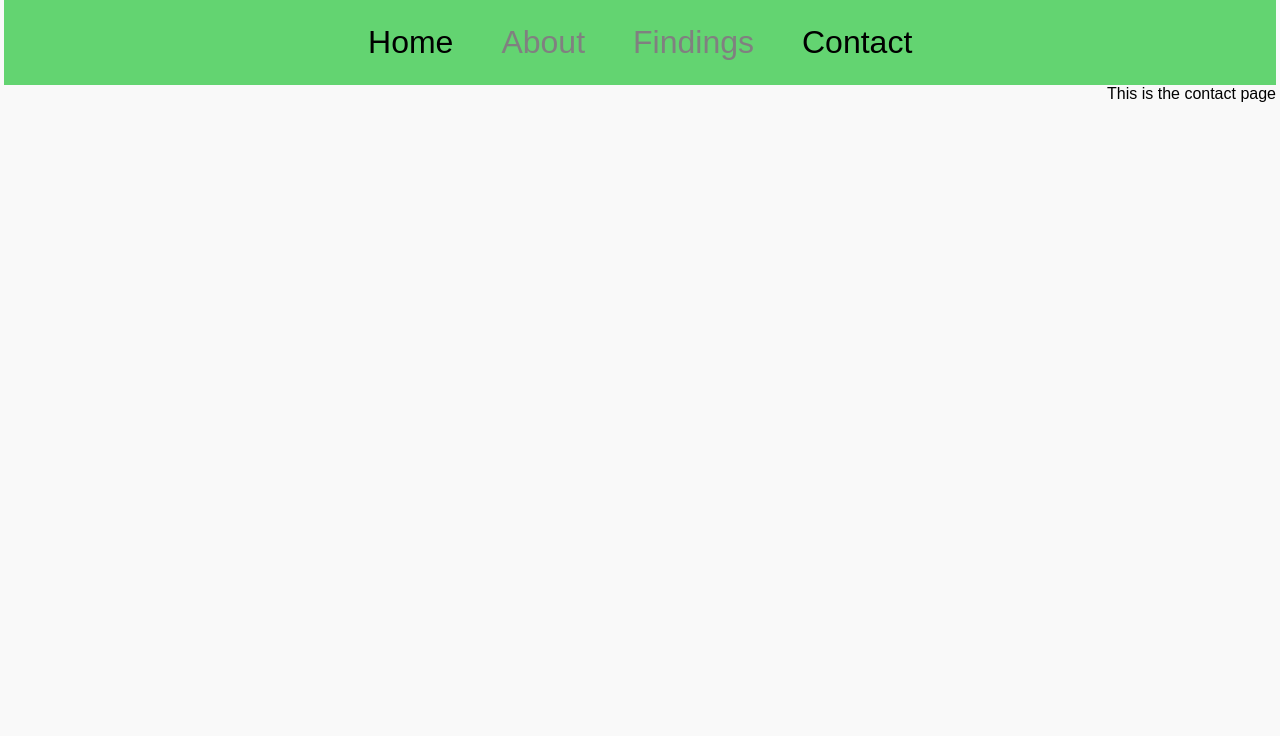
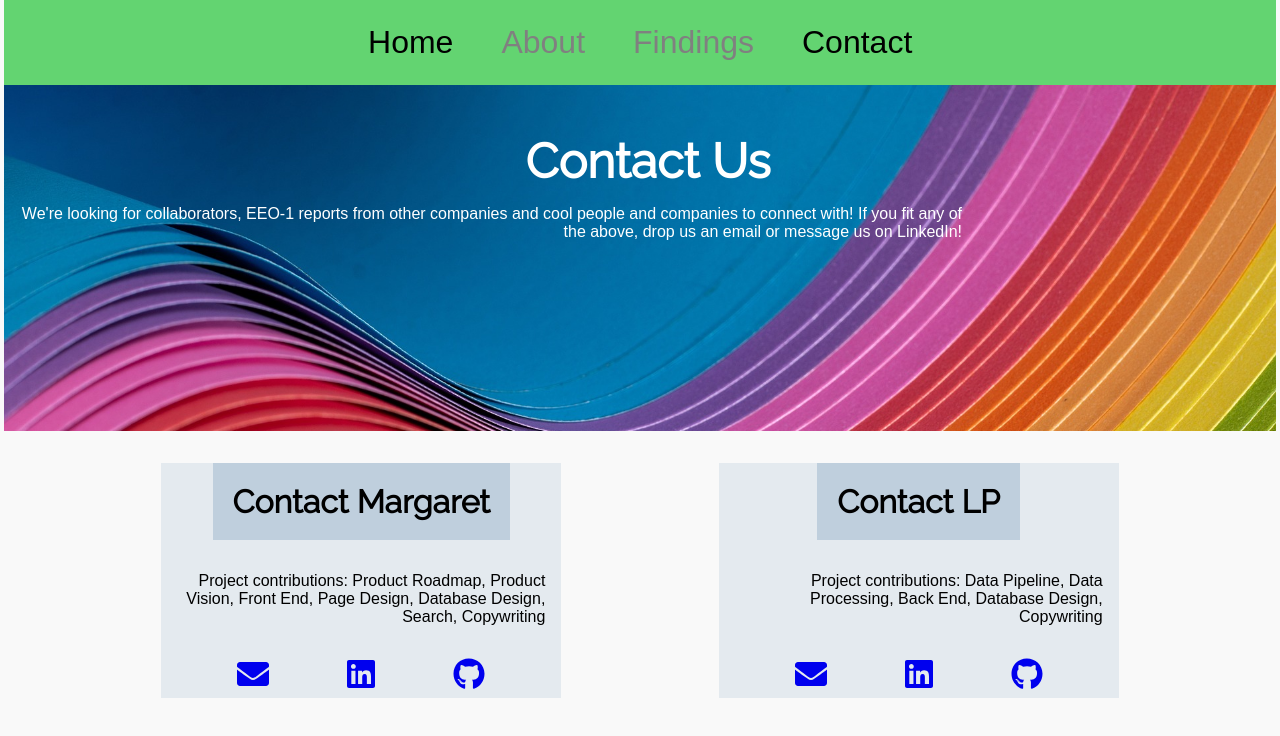
Before and after one commit to azbluem/eeo1-report-frontend, a React (Create React App) app in the folder eeo1-frontend/: page /eeo1-report-frontend/contact in a window 1280 px wide. Shown: the top 736 px of the page. Built offline with nearby package versions, Linux system fonts and the light colour scheme; a web font is replaced by a local one; what chartjs-plugin-datalabels would draw is missing.

Commit message:
add findings page add css add basic caption notes

```diff
--- a/eeo1-frontend/src/App.css
+++ b/eeo1-frontend/src/App.css
@@ -194,6 +194,7 @@ h1, h2, h3, h4, h5 {
 @media screen and (max-width: 1280px) {
   .caption {
     min-width: 55%;
+    max-width: 80%;
     justify-self: center;
     align-self: center;
   }
@@ -269,7 +270,7 @@ table {
   .profile img {
     max-width: 50%;
     height: auto;
-    align-self: center;
+    align-self: flex-start;
     justify-self: center;
   }
 
@@ -297,3 +298,77 @@ table {
   padding: 1rem 1rem 1rem 1rem;
   background-color:rgba(40,100,150, 0.05);
 }
+
+/* Findings */
+.finding-section {
+  margin: 1rem auto 1rem auto;
+  padding: 1rem 1rem 1rem 1rem;
+  background-color:rgba(40,100,150, 0.05);
+  text-align: left;
+
+}
+
+@media screen and (min-width: 720px) {
+  .finding-section {
+    max-width: 65%;
+  }
+}
+
+@media screen and (max-width: 720px) {
+  .finding-section {
+    max-width: 95%;
+  }
+}
+
+
+/* Contact Page */
+.contact-container {
+  display: flex
+}
+
+@media screen and (min-width:1024px) {
+  .contact-container{
+  flex-direction: row;
+  max-width: 1280px;
+  margin: auto;
+  justify-content: space-evenly;
+  }
+}
+
+@media screen and (max-width:1024px) {
+  .contact-container{
+  flex-direction: column
+  }
+}
+
+.contact {
+  max-width: 400px;
+  margin: 2rem auto 2rem auto;
+  background-color: rgba(40,100,150, 0.1);
+}
+
+.contact :hover {
+  border-radius: 25%;
+}
+
+.contact-header {
+  font-size: 2em;
+  background-color: rgba(40,100,150, 0.2);
+  padding: 5%;
+}
+
+.contact-body {
+  margin: 2rem 1rem 2rem 1rem;
+}
+
+.contact-body :hover {
+  border-radius: 25%;
+}
+
+.contact-icons{
+  display: flex;
+  flex-direction: row;
+  font-size: 2em;
+  text-align: center;
+  justify-content: space-evenly;
+}
--- a/eeo1-frontend/src/components/about/FAQDict.js
+++ b/eeo1-frontend/src/components/about/FAQDict.js
@@ -26,7 +26,7 @@ const Jobs = () => {
     return (
         <section>
             <p>The US Equal Employment Opportunity Comission has a
-            <a href='https://www.eeoc.gov/sites/default/files/migrated_files/employers/eeo1/jobclassguide.pdf'>42 paged book on this.</a>
+            <a href='https://www.eeoc.gov/sites/default/files/migrated_files/employers/eeo1/jobclassguide.pdf'> 42 paged book on this. </a>
             It's a highly recommended read if you're looking for a specific job title.
             This document is from the early 2000s.</p>
             <p>The short answer for a explaination of each role can be found below:</p>
--- a/eeo1-frontend/src/components/advancedComponents/AdvancedGraph.js
+++ b/eeo1-frontend/src/components/advancedComponents/AdvancedGraph.js
@@ -2,7 +2,7 @@ import { Chart } from "react-chartjs-2";
 import ChartDataLabels from 'chartjs-plugin-datalabels';
 import PropTypes from 'prop-types'
 
-const AdvancedGraph = ({ chartData,type='job'}) => {
+const AdvancedGraph = ({ chartData}) => {
   return (
     <div className="chart-container">
       <Chart
--- a/eeo1-frontend/src/components/home/Caption.js
+++ b/eeo1-frontend/src/components/home/Caption.js
@@ -1,8 +1,16 @@
 import PropTypes from 'prop-types'
 
-const Caption = ({data,params}) => {
+const Caption = ({data,params, companyNotes}) => {
     const totalGain = data.map((values)=>values).reduce((a, b) => a + b, 0)
+    const SideNote = () => {
+    if (params.company in companyNotes) {
+        return companyNotes[params.company]
+    } else {
+        return <></>
+    }
+}
     return <div><p>In {params.year}, {params.company}, had {totalGain} employees.</p>
+    <SideNote/>
     <br/>
     <p>Hover over the chart to see the breakdown!</p>
     <p>Try advanced mode to see further breakdown and granularity. </p>
@@ -17,6 +25,7 @@ Caption.propTypes = {
         year:PropTypes.number.isRequired,
         sortBy:PropTypes.oneOfType([PropTypes.string,PropTypes.number]).isRequired
 }).isRequired,
+    companyNotes:PropTypes.object.isRequired
 }
 
 
--- a/eeo1-frontend/src/components/home/Chart.js
+++ b/eeo1-frontend/src/components/home/Chart.js
@@ -28,20 +28,6 @@ const Graph = ({ chartData,type='pie'}) => {
     }}
   }
   let additionalChartOptions = {
-    x:[{
-      ticks:{
-        autoSkip:false,
-        autoSkipPadding: -40,
-        minRotation: 20
-      }
-    }],
-    y:[{
-      ticks:{
-        autoSkip:false,
-        autoSkipPadding: -40,
-        minRotation: 20
-      }
-    }]
   }
   // if (typeObj[type]==='bar'){
   //   additionalChartOptions = pieOptions
--- a/eeo1-frontend/src/components/pages/contact.js
+++ b/eeo1-frontend/src/components/pages/contact.js
@@ -1,5 +1,51 @@
+import { FaGithub, FaEnvelope, FaLinkedin } from "react-icons/fa"
+
+const Margaret = {
+    name:'Margaret',
+    description:'Product Roadmap, Product Vision, Front End, Page Design, Database Design, Search, Copywriting',
+    email:'margaret@deivisualizer.me',
+    linkedIn:'https://www.linkedin.com/in/y-margaret-lu/',
+    github:'https://github.com/azbluem'
+}
+
+const LP = {
+    name:'LP',
+    description:'Data Pipeline, Data Processing, Back End, Database Design, Copywriting',
+    email:'lp@deivisualizer.me',
+    linkedIn:'https://www.linkedin.com/in/lp-wilson/',
+    github:'https://github.com/theLP100'
+}
+
+const contactList = [Margaret,LP]
+
+const ContactBox = ({name,description,email,linkedIn,github}) => {
+    return <div className="contact">
+        <h2 className="contact-header">Contact {name}</h2>
+        <p className="contact-body">Project contributions: {description}</p>
+        <div className="contact-icons">
+            <a href={`mailto:${email}`}><FaEnvelope/></a>
+            <a href={linkedIn}><FaLinkedin/></a>
+            <a href={github}><FaGithub/></a>
+        </div>
+    </div>
+}
+
 function Contact () {
-    return <div>This is the contact page</div>
+    const contactSquares = contactList.map((person)=>{return <div className="contact-box">
+        <ContactBox key={person.name} name={person.name} description={person.description}
+            email={person.email} linkedIn={person.linkedIn} github={person.github}/>
+    </div>})
+    return <>
+    <div className="orange">
+    <div className="hero">
+        <h2>Contact Us</h2>
+        <p>We're looking for collaborators, EEO-1 reports from other companies
+            and cool people and companies to connect with! If you fit any of the above, drop us
+            an email or message us on LinkedIn!</p>
+    </div></div>
+    <div className="contact-container">
+        {contactSquares}
+    </div></>
 }
 
 export default Contact
--- a/eeo1-frontend/src/components/pages/findings.js
+++ b/eeo1-frontend/src/components/pages/findings.js
@@ -1,5 +1,72 @@
+
+const FindingsHeader = () => {
+    return(
+        <div className="orange">
+            <div className="hero">
+                <h2>Methods and Findings of DEI Visualizer</h2>
+                <p>We want to document our method and present some additional findings that are not currently
+                    in production to better illustrate diversity in the big tech sector.
+                </p>
+            </div>
+        </div>
+    )
+}
+
+const Methods = () => {
+    return <section className="finding-section">
+        <h2>Methods and Pipeline</h2>
+        <p>
+        We created a data pipeline and an app to process and display companies’ reported
+        Equal Employment Opportunity (EEO1) data.  Our goal is to make visible the demographic
+        breakdowns that are commonly obscured in companies’ public-facing diversity websites.  </p>
+        <img src='azbluem.github.io/eeo1-frontend/public/datapipeline.png' alt='Data Pipeline'/>
+        <p>Companies are required to report this information to the government,
+            but they rarely release it to the public, and when they do, they release it as a PDF or even a PNG.
+            We created a pipeline to efficiently read this data and put it into a query-able database,
+            so that the layperson can explore the demographics of these companies by race, gender, and job category.
+        </p>
+    </section>
+}
+
+const Limitations = () => {
+    return (<section className="finding-section"><h2>Project Limitations</h2>
+<p> One limitation is that we are using the EEO1 data reported by companies in the format of
+    the government-provided form.  This form has set categories for race and gender. </p>
+    <p>
+    In particular, gender is only reported as “Male” or “Female,” which does not represent non-binary folks
+    and does not illuminate inclusion (or exclusion) of trans folks. </p>
+    <p>Race is limited to the following options, which were chosen in 1966</p>
+    <ul>
+<li>White</li>
+<li>Hispanic or Latino</li>
+<li>Black or African American</li>
+<li>Native Hawaiian or Pacific Islander</li>
+<li>American Indian or Alaska Native</li>
+<li>Two or More Races</li>
+</ul>
+<p>Employees were only counted in one of these categories, which simplifies the model but erases complexity.
+    This is especially evident in the 'Hispanic or Latino' category, which would supercede other
+    racial self identifications.</p>
+<p> Another consideration in diversity is disability status, which is not captured in the EEO-1 report form but a
+    separate form under the US Rehabilitation Act of 1973, which is still under the purview of the US
+    Equal Employment Opportunity Commission.
+<p> Other shortfalls of our source data to examine diversity include the lack of reporting of sexual orientation
+    and neurodiversity.</p>
+<p> Additionally, most of the companies reported their labor force for a pay period between 2 weeks to 1 month,
+    for example October 1 - October 31st.  This means that seasonal employees were not captured in this data.</p>
+
+This data also doesn’t capture retention.  There’s no way to know how long each of the employees reported have been working at that company.
+
+Outside the scope of this project is the practice of companies such as Apple and Alphabet contracting out for food service workers and other laborers, for example.  Contracting this out allows them to work with companies that may have unfair labor practices.  The makeup of this contracted workforce is not reflected in these EEO1s.
+</p></section>)
+}
+
 function Findings () {
-    return <div>This is the findings page</div>
+    return <div>
+        <FindingsHeader/>
+        <Methods/>
+        <Limitations/>
+    </div>
 }
 
 export default Findings
--- a/eeo1-frontend/src/components/pages/index.js
+++ b/eeo1-frontend/src/components/pages/index.js
@@ -8,6 +8,7 @@ import AdvancedModeInstructions from "../advancedComponents/AdvancedModeInstruct
 import AdvancedGraph from "../advancedComponents/AdvancedGraph"
 import AdvancedCaption from "../advancedComponents/AdvancedCaption"
 import COLORDICT from '../../DATA'
+import COMPANYNOTES from "../../COMPANYNOTES"
 import {Chart, ArcElement,Tooltip, Legend,CategoryScale,LinearScale,BarElement,PieController,PolarAreaController,RadialLinearScale, BarController} from 'chart.js'
 import ChartDataLabels from 'chartjs-plugin-datalabels'
 import { useState, useEffect, useCallback} from "react"
@@ -125,7 +126,7 @@ const ReturnsAppropriateComponents = () => {
         <div className='advInstructions'><AdvancedModeInstructions ADVInstructions={ADVInstructions} setadvInstructions={setadvInstructions} /></div>
         <div className="lowerInvisContainer">
         <div className="chartCaptionContainer">
-        <div className='chart'><AdvancedGraph  chartData={advChartData} type={advancedParams.sortBy1}/></div>
+        <div className='chart'><AdvancedGraph  chartData={advChartData}/></div>
         <div className='caption'><AdvancedCaption data={advChartData} params={advancedParams}/></div>
         </div></div>
       </div>
@@ -137,7 +138,7 @@ const ReturnsAppropriateComponents = () => {
         <div className="lowerInvisContainer">
         <div className="chartCaptionContainer">
         <div className='chart'> <Graph chartData={chartData} type={queryParam.sortBy}/></div>
-        <div className='caption' ><Caption params={queryParam} data={chartData.datasets[0].data}/></div>
+        <div className='caption' ><Caption params={queryParam} data={chartData.datasets[0].data} companyNotes={COMPANYNOTES}/></div>
      </div> </div> </div>
     )
   }}
```
Also changed, not shown: eeo1-frontend/src/COMPANYNOTES.js (added, +46 -0 lines), eeo1-frontend/src/components/pages/about.js (+7 -4 lines), eeo1-frontend/public/datapipeline.png (added).
